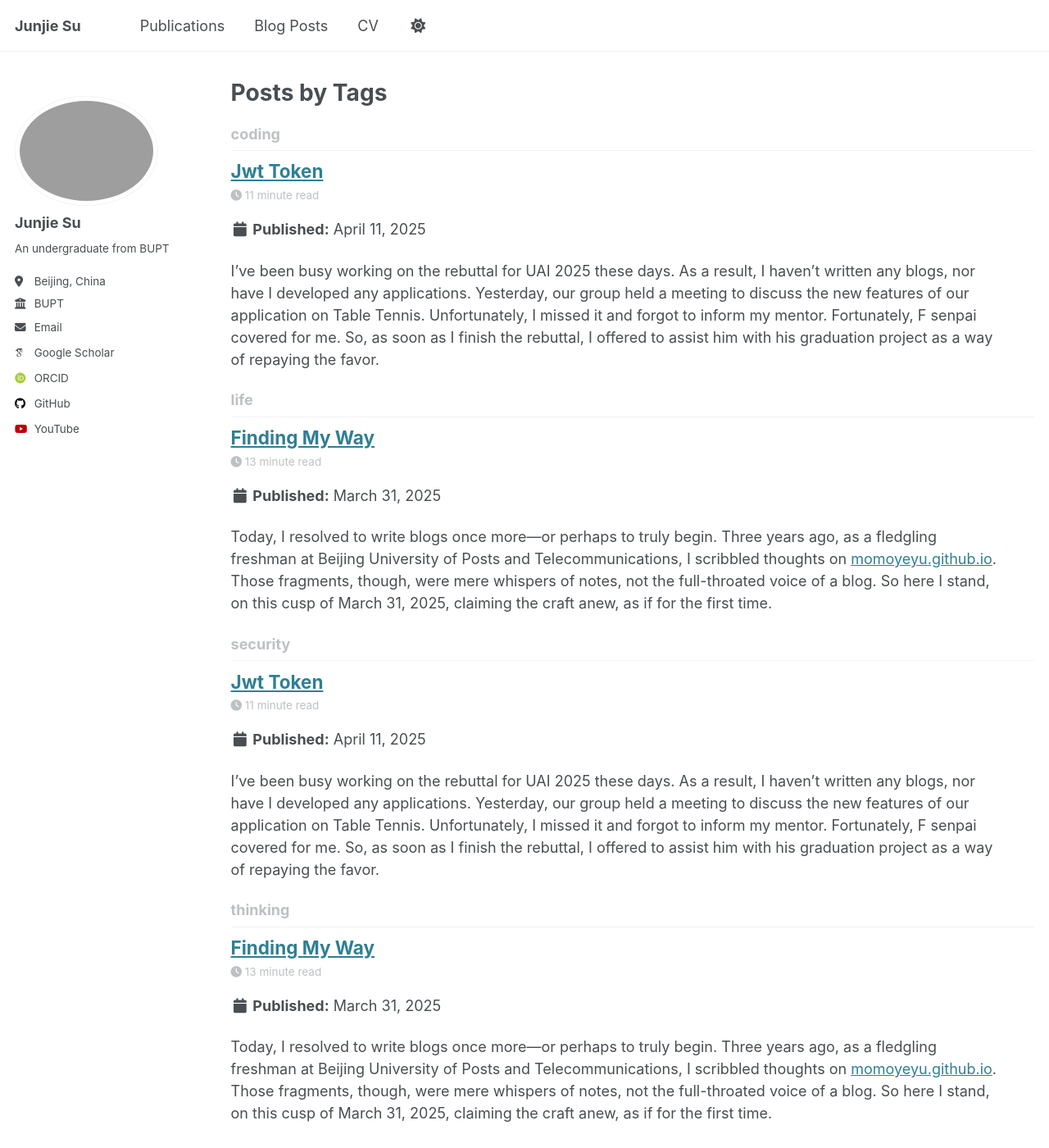
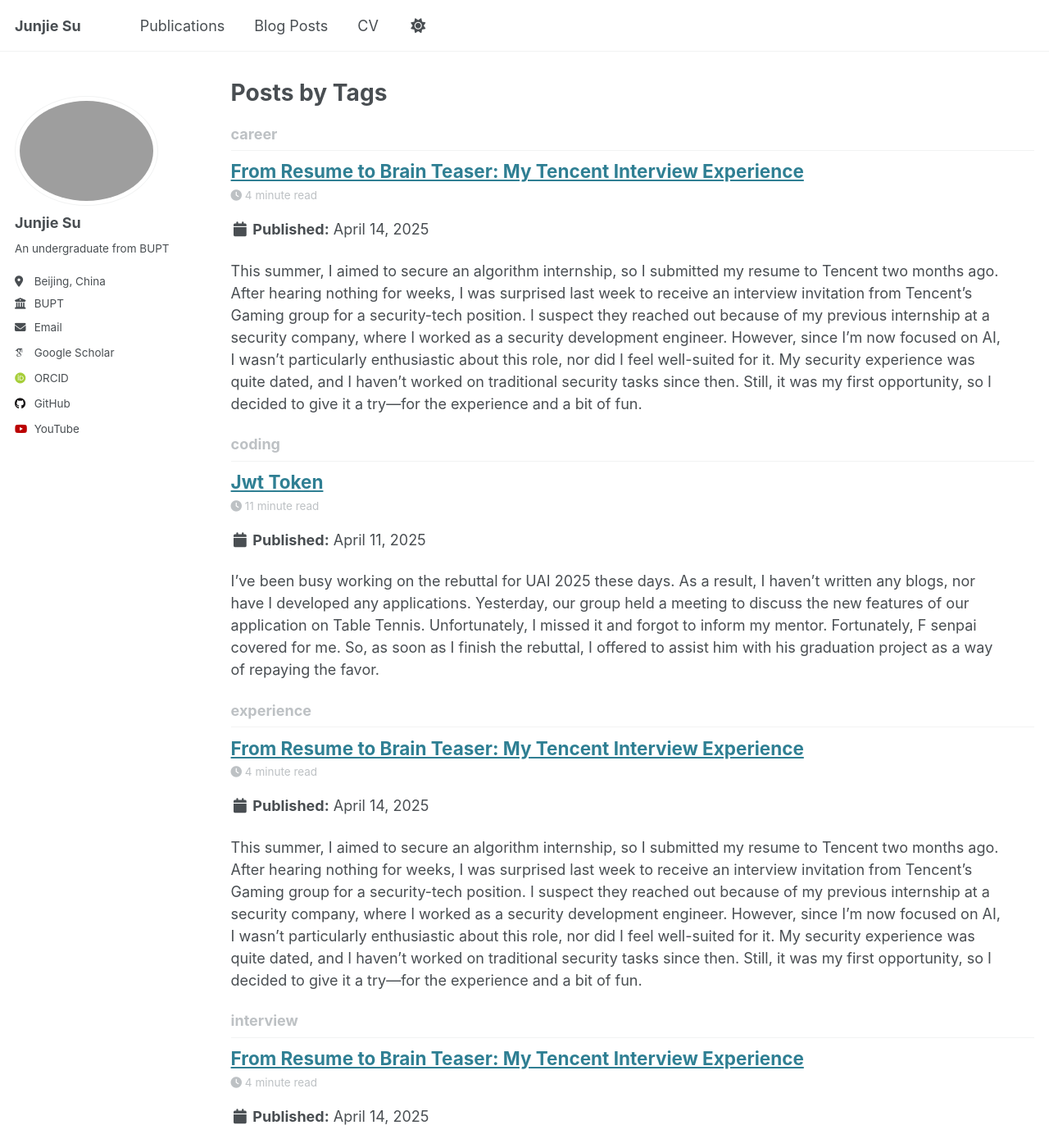
Before and after one commit to Junjie-Su/junjie-su.github.io, a Jekyll site: the page built from _pages/tag-archive.html, in a window 1280 px wide and 1400 px high. Shown: the whole window at 82% size. Built offline with Jekyll 4.4.1, drawn with Linux system fonts in a browser that asks for light colours; some web fonts are replaced; some of the changed text lies outside the part shown.

Commit message:
new blog on job interview

```diff
--- /dev/null
+++ b/_posts/2025-04-14-tencent-job-interview.md
@@ -0,0 +1,33 @@
+---
+title: 'From Resume to Brain Teaser: My Tencent Interview Experience'
+date: 2025-04-14
+permalink: /posts/2025/04/tencent-job-interview/
+tags:
+  - experience
+  - career
+  - interview
+---
+
+This summer, I aimed to secure an algorithm internship, so I submitted my resume to Tencent two months ago. After hearing nothing for weeks, I was surprised last week to receive an interview invitation from Tencent’s Gaming group for a security-tech position. I suspect they reached out because of my previous internship at a security company, where I worked as a security development engineer. However, since I’m now focused on AI, I wasn’t particularly enthusiastic about this role, nor did I feel well-suited for it. My security experience was quite dated, and I haven’t worked on traditional security tasks since then. Still, it was my first opportunity, so I decided to give it a try—for the experience and a bit of fun.
+
+## First impression
+
+The interview didn’t start well. The interviewer kept his camera off while mine was on, which felt a bit unbalanced. **He didn’t give me a chance to introduce myself** and dove straight into questions about my experience with Android reverse engineering. Even though I approached the interview as practice, **the lack of warmth or structure made it a disappointing experience**. I couldn’t help but think this was a “KPI-driven” interview—more about checking boxes than genuine interest. Oh well, I wasn’t set on this role anyway, so I treated it as a learning opportunity.
+
+## Main content
+
+I candidly shared my experience at the security company, starting with practicing CTF challenges, moving on to working with real programs, and eventually discussing the results I achieved. As a sophomore at the time, I didn’t know much, so my contributions were modest. Since I’m not planning a career in security, I didn’t embellish—just answered honestly. The interviewer’s responses were casual, and he didn’t probe further. He probably sensed my limited expertise and saw no need to dig deeper.
+
+When the conversation shifted to my research, the interviewer’s tone relaxed. Research is my current strength, so I eagerly explained my recent submission to UAI, covering some basic technical principles. The interviewer, likely unfamiliar with this area, asked only surface-level questions, which I answered easily. He didn’t press for details, perhaps because my work on audio security was far removed from their game security focus. Reflecting later, I realized **I probably shared too much technical detail**. **For a role mismatch like this, it’s better to highlight learning ability and potential** rather than diving deep into unrelated specifics.
+
+After covering my security-related experience, the interviewer threw me a curveball: a logic puzzle called the “[Six Wolves River Crossing.](https://blog.csdn.net/kaidishi/article/details/10142633)” I was caught off guard—maybe my basic security knowledge prompted this shift. Initially, I misunderstood the problem and rushed to answer. After clarifying the constraints, ten minutes passed as I puzzled over it, but I still couldn’t crack it. Feeling stuck, I asked for a hint, only to be told that a hint would essentially give away the answer. Defeated, I gave up, and that marked the end of the interview. Looking back, I realized **I was halfway to a solution when I asked for the hint**. **If I’d trusted myself and kept thinking, I might have solved it**—a bit of a missed opportunity.
+
+## Questions for the Interviewer
+
+Since I didn’t solve the puzzle, the interview wrapped up quickly, moving to the “ask the interviewer” phase. Honestly, this was my main goal anyway—learning more for the sake of experience. I asked about their team’s focus and whether they worked with AI. They mentioned some AI use, mostly for analyzing player behavior, which sounded like tabular data analysis. I also inquired if other Tencent departments worked on AI security, like Xuanwu Lab, but the interviewer wasn’t sure. With little else to explore, I thanked him and logged off.
+
+## Takeaways
+
+The interview lasted 30 minutes: 20 minutes of Q&A about my experience and 10 minutes derailed by the logic puzzle. **I’d never prepared for puzzles like that**, and I didn’t expect to encounter one in my first big-tech interview. **Lesson learned—I’ll brush up on these for next time**. Overall, the interview wasn’t a success, but as my first experience with a major company, it was a valuable stepping stone. I hit some pitfalls and didn’t get lucky, but that’s okay.
+
+This is just the beginning. I’m not fixated on Tencent—any algorithm role at a top company would be great. While waiting for Tencent’s response, I’ve applied to other major firms as well. My goal is to use a summer internship to understand how algorithms are applied in industry, preparing me for a job after grad school. There’s no rush—I’ll take it easy and keep moving forward!
--- a/_sass/_syntax.scss
+++ b/_sass/_syntax.scss
@@ -11,7 +11,7 @@ div.highlighter-rouge, figure.highlight {
   background-color: var(--global-code-background-color);
   // box-shadow: $box-shadow;
   font-size: $type-size-4;
-  font-weight: 300;
+  font-weight: 600;
 
   &:before {
     position: absolute;
```
